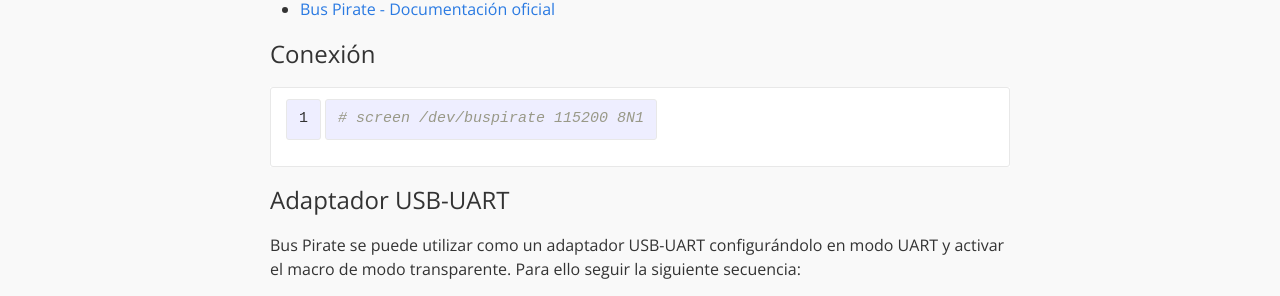
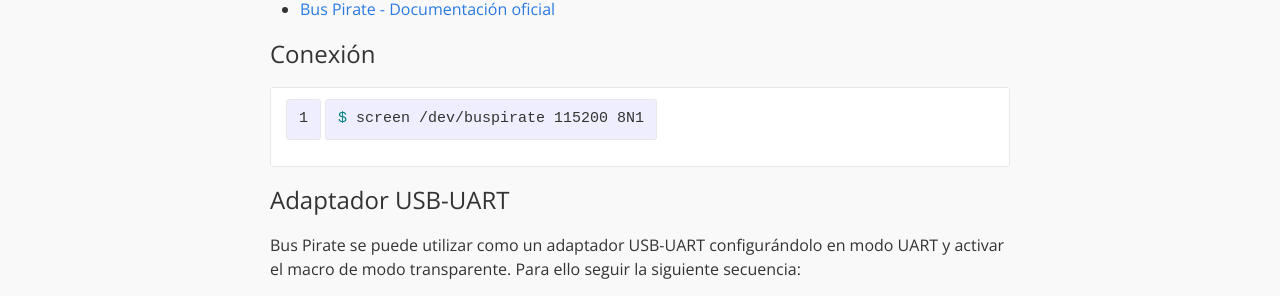
Before and after one commit to eduardofilo/eduardofilo.jekyll, a Jekyll site: the page built from sistemas/bus_pirate.md, in a window 1280 px wide. Shown: the part 209-505 px from the top of the page. Built offline with Jekyll 4.4.1, drawn with Linux system fonts in a browser that asks for light colours.

Commit message:
Pequeño cambio.

````diff
--- a/sistemas/bus_pirate.md
+++ b/sistemas/bus_pirate.md
@@ -12,7 +12,7 @@
 ## Conexión
 
 ```bash
-# screen /dev/buspirate 115200 8N1
+$ screen /dev/buspirate 115200 8N1
 ```
 
 ## Adaptador USB-UART
````
